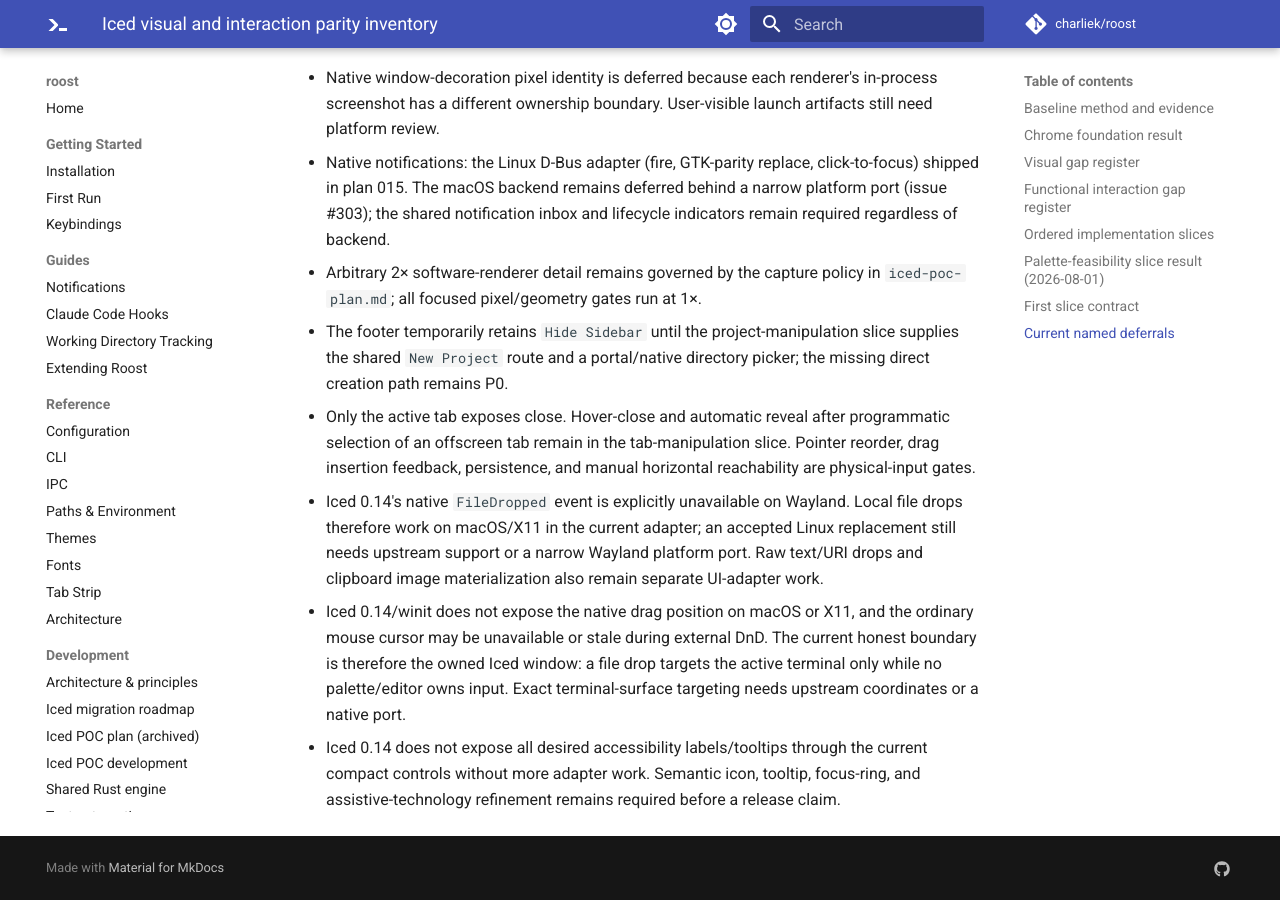
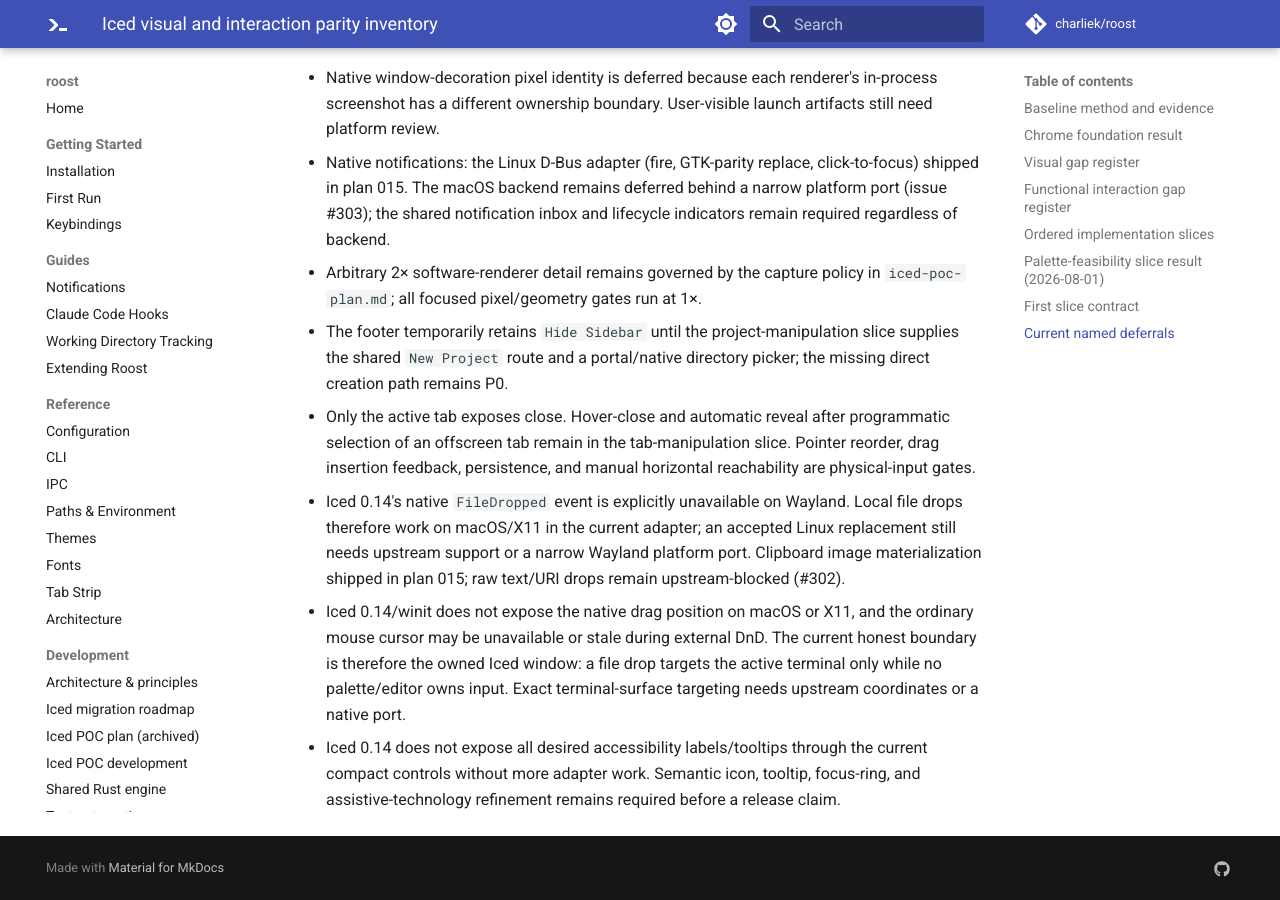
Before and after one commit to charliek/roost, an MkDocs documentation site: the page built from docs/development/iced-parity-inventory.md, in a window 1280 px wide and 900 px high, scrolled down 12790 px. Built offline with MkDocs 1.6.1 and Material for MkDocs 9.7.7, drawn with Linux system fonts in a browser that asks for light colours; comment, search, counter and statistics services are not loaded.

Commit message:
fix(review): arboard comment accuracy + second stale inventory deferral
CodeRabbit PR #304: the arboard WHY comment claimed its image dep
stays out of the picture — it decodes; only the PNG encode stays on
the workspace png crate. The inventory's freestanding drops note still
deferred clipboard-image materialization after the row above it
recorded it shipped.

Co-Authored-By: Claude Fable 5 <noreply@anthropic.com>
Claude-Session: https://claude.ai/code/session_01WLKWsLV45DAk61xG6Utj3e

```diff
--- a/docs/development/iced-parity-inventory.md
+++ b/docs/development/iced-parity-inventory.md
@@ -304,8 +304,8 @@ These are sequencing decisions, not accepted final gaps:
 - Iced 0.14's native `FileDropped` event is explicitly unavailable on Wayland.
   Local file drops therefore work on macOS/X11 in the current adapter; an
   accepted Linux replacement still needs upstream support or a narrow Wayland
-  platform port. Raw text/URI drops and clipboard image materialization also
-  remain separate UI-adapter work.
+  platform port. Clipboard image materialization shipped in plan 015; raw
+  text/URI drops remain upstream-blocked (#302).
 - Iced 0.14/winit does not expose the native drag position on macOS or X11, and
   the ordinary mouse cursor may be unavailable or stale during external DnD.
   The current honest boundary is therefore the owned Iced window: a file drop
```
Also changed, not shown: 1 other file.
